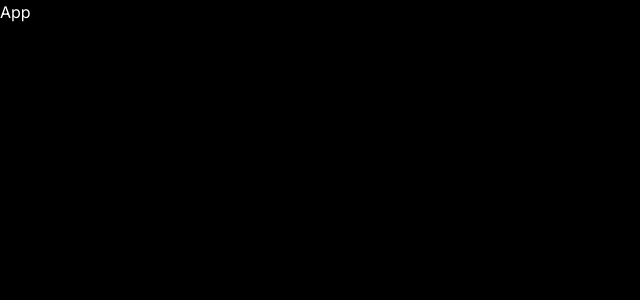
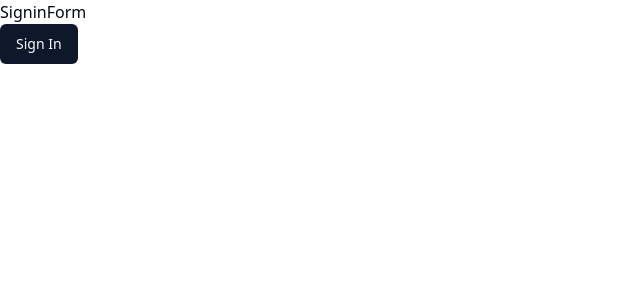
Before and after one commit to OrynaSiedina/SocMediaApp, a React (Vite) app: page /sign-in in a window 1280 px wide. Shown: the top 300 px of the page, without its empty margins (0-640 px from the left). Built offline with nearby package versions, Linux system fonts and the light colour scheme.

Commit message:
Basic structure incl roads

```diff
--- a/src/App.tsx
+++ b/src/App.tsx
@@ -1,8 +1,25 @@
-import './global.css'
+import { AuthLayout, SigninForm, SignupForm } from "./_auth";
+import RootLayout from "./_root/RootLayout";
+import { Home } from "./_root/pages";
+import "./global.css";
+import { Routes, Route } from "react-router-dom";
+
 const App = () => {
   return (
-    <div>App</div>
-  )
-}
+    <main className="flex h-screen">
+      <Routes>
+        {/*public routes */}
+        <Route element={<AuthLayout />}>
+          <Route path="/sign-in" element={<SigninForm />} />
+          <Route path="/sign-in" element={<SignupForm />} />
+        </Route>
+        {/*private routes */}
+        <Route element={<RootLayout />}>
+          <Route index element={<Home />} />
+        </Route>
+      </Routes>
+    </main>
+  );
+};
 
-export default App
+export default App;
--- /dev/null
+++ b/src/_auth/AuthLayout.tsx
@@ -0,0 +1,21 @@
+import { Outlet, Navigate } from "react-router-dom";
+
+const AuthLayout = () => {
+  const isAuth = false;
+
+  return (
+    <>
+      {isAuth ? (
+        <Navigate to="/" />
+      ) : (
+        <>
+          <section>
+            <Outlet />
+          </section>
+        </>
+      )}
+    </>
+  );
+};
+
+export default AuthLayout;
--- /dev/null
+++ b/src/_auth/forms/SigninForm.tsx
@@ -0,0 +1,12 @@
+import { Button } from "@/components/ui/button"
+
+const SigninForm = () => {
+  return (
+    <>
+    <div>SigninForm</div>
+    <Button>Sign In</Button>
+    </>
+  )
+}
+
+export default SigninForm
--- /dev/null
+++ b/src/_root/RootLayout.tsx
@@ -0,0 +1,7 @@
+const RootLayout = () => {
+  return (
+    <div>RootLayout</div>
+  )
+}
+
+export default RootLayout
--- /dev/null
+++ b/src/components/ui/button.tsx
@@ -0,0 +1,56 @@
+import * as React from "react"
+import { Slot } from "@radix-ui/react-slot"
+import { cva, type VariantProps } from "class-variance-authority"
+
+import { cn } from "@/lib/utils"
+
+const buttonVariants = cva(
+  "inline-flex items-center justify-center rounded-md text-sm font-medium ring-offset-background transition-colors focus-visible:outline-none focus-visible:ring-2 focus-visible:ring-ring focus-visible:ring-offset-2 disabled:pointer-events-none disabled:opacity-50",
+  {
+    variants: {
+      variant: {
+        default: "bg-primary text-primary-foreground hover:bg-primary/90",
+        destructive:
+          "bg-destructive text-destructive-foreground hover:bg-destructive/90",
+        outline:
+          "border border-input bg-background hover:bg-accent hover:text-accent-foreground",
+        secondary:
+          "bg-secondary text-secondary-foreground hover:bg-secondary/80",
+        ghost: "hover:bg-accent hover:text-accent-foreground",
+        link: "text-primary underline-offset-4 hover:underline",
+      },
+      size: {
+        default: "h-10 px-4 py-2",
+        sm: "h-9 rounded-md px-3",
+        lg: "h-11 rounded-md px-8",
+        icon: "h-10 w-10",
+      },
+    },
+    defaultVariants: {
+      variant: "default",
+      size: "default",
+    },
+  }
+)
+
+export interface ButtonProps
+  extends React.ButtonHTMLAttributes<HTMLButtonElement>,
+    VariantProps<typeof buttonVariants> {
+  asChild?: boolean
+}
+
+const Button = React.forwardRef<HTMLButtonElement, ButtonProps>(
+  ({ className, variant, size, asChild = false, ...props }, ref) => {
+    const Comp = asChild ? Slot : "button"
+    return (
+      <Comp
+        className={cn(buttonVariants({ variant, size, className }))}
+        ref={ref}
+        {...props}
+      />
+    )
+  }
+)
+Button.displayName = "Button"
+
+export { Button, buttonVariants }
--- a/src/global.css
+++ b/src/global.css
@@ -1,280 +1,76 @@
-@import url("https://fonts.googleapis.com/css2?family=Inter:wght@400;500;600;700;800&display=swap");
-
 @tailwind base;
 @tailwind components;
 @tailwind utilities;
 
 @layer base {
-  * {
-    @apply box-border list-none p-0 m-0 scroll-smooth;
+  :root {
+    --background: 0 0% 100%;
+    --foreground: 222.2 84% 4.9%;
+
+    --card: 0 0% 100%;
+    --card-foreground: 222.2 84% 4.9%;
+
+    --popover: 0 0% 100%;
+    --popover-foreground: 222.2 84% 4.9%;
+
+    --primary: 222.2 47.4% 11.2%;
+    --primary-foreground: 210 40% 98%;
+
+    --secondary: 210 40% 96.1%;
+    --secondary-foreground: 222.2 47.4% 11.2%;
+
+    --muted: 210 40% 96.1%;
+    --muted-foreground: 215.4 16.3% 46.9%;
+
+    --accent: 210 40% 96.1%;
+    --accent-foreground: 222.2 47.4% 11.2%;
+
+    --destructive: 0 84.2% 60.2%;
+    --destructive-foreground: 210 40% 98%;
+
+    --border: 214.3 31.8% 91.4%;
+    --input: 214.3 31.8% 91.4%;
+    --ring: 222.2 84% 4.9%;
+
+    --radius: 0.5rem;
   }
 
-  body {
-    @apply bg-dark-1 text-white min-h-screen font-inter;
+  .dark {
+    --background: 222.2 84% 4.9%;
+    --foreground: 210 40% 98%;
+
+    --card: 222.2 84% 4.9%;
+    --card-foreground: 210 40% 98%;
+
+    --popover: 222.2 84% 4.9%;
+    --popover-foreground: 210 40% 98%;
+
+    --primary: 210 40% 98%;
+    --primary-foreground: 222.2 47.4% 11.2%;
+
+    --secondary: 217.2 32.6% 17.5%;
+    --secondary-foreground: 210 40% 98%;
+
+    --muted: 217.2 32.6% 17.5%;
+    --muted-foreground: 215 20.2% 65.1%;
+
+    --accent: 217.2 32.6% 17.5%;
+    --accent-foreground: 210 40% 98%;
+
+    --destructive: 0 62.8% 30.6%;
+    --destructive-foreground: 210 40% 98%;
+
+    --border: 217.2 32.6% 17.5%;
+    --input: 217.2 32.6% 17.5%;
+    --ring: 212.7 26.8% 83.9%;
   }
 }
 
-@layer utilities {
-  /* TYPOGRAPHY */
-  .h1-bold {
-    @apply text-[36px] font-bold leading-[140%] tracking-tighter;
+@layer base {
+  * {
+    @apply border-border;
   }
-
-  .h1-semibold {
-    @apply text-[36px] font-semibold leading-[140%] tracking-tighter;
-  }
-
-  .h2-bold {
-    @apply text-[30px] font-bold leading-[140%] tracking-tighter;
-  }
-
-  .h3-bold {
-    @apply text-[24px] font-bold leading-[140%] tracking-tighter;
-  }
-
-  .base-semibold {
-    @apply text-[16px] font-semibold leading-[140%] tracking-tighter;
-  }
-
-  .base-medium {
-    @apply text-[16px] font-medium leading-[140%];
-  }
-
-  .base-regular {
-    @apply text-[16px] font-normal leading-[140%];
-  }
-
-  .body-bold {
-    @apply text-[18px] font-bold leading-[140%];
-  }
-
-  .body-medium {
-    @apply text-[18px] font-medium leading-[140%];
-  }
-
-  .small-semibold {
-    @apply text-[14px] font-semibold leading-[140%] tracking-tighter;
-  }
-
-  .small-medium {
-    @apply text-[14px] font-medium leading-[140%];
-  }
-
-  .small-regular {
-    @apply text-[14px] font-normal leading-[140%];
-  }
-
-  .subtle-semibold {
-    @apply text-[12px] font-semibold leading-[140%];
-  }
-
-  .tiny-medium {
-    @apply text-[10px] font-medium leading-[140%];
-  }
-
-  /* UTILITIES */
-  .invert-white {
-    @apply invert brightness-0 transition;
-  }
-
-  .flex-center {
-    @apply flex justify-center items-center;
-  }
-
-  .flex-between {
-    @apply flex justify-between items-center;
-  }
-
-  .flex-start {
-    @apply flex justify-start items-center;
-  }
-
-  .custom-scrollbar::-webkit-scrollbar {
-    width: 3px;
-    height: 3px;
-    border-radius: 2px;
-  }
-
-  .custom-scrollbar::-webkit-scrollbar-track {
-    background: #09090a;
-  }
-
-  .custom-scrollbar::-webkit-scrollbar-thumb {
-    background: #5c5c7b;
-    border-radius: 50px;
-  }
-
-  .custom-scrollbar::-webkit-scrollbar-thumb:hover {
-    background: #7878a3;
-  }
-
-  .common-container {
-    @apply flex flex-col flex-1 items-center gap-10 overflow-scroll py-10 px-5 md:px-8 lg:p-14 custom-scrollbar;
-  }
-
-  /* All Users */
-  .user-container {
-    @apply max-w-5xl flex flex-col items-start w-full gap-6 md:gap-9;
-  }
-
-  .user-grid {
-    @apply w-full grid grid-cols-1 xs:grid-cols-2 md:grid-cols-2 lg:grid-cols-2 xl:grid-cols-3 gap-7 max-w-5xl;
-  }
-
-  /* Explore */
-  .explore-container {
-    @apply flex flex-col flex-1 items-center overflow-scroll py-10 px-5 md:p-14 custom-scrollbar;
-  }
-
-  .explore-inner_container {
-    @apply max-w-5xl flex flex-col items-center w-full gap-6 md:gap-9;
-  }
-
-  .explore-search {
-    @apply h-12 bg-dark-4 border-none placeholder:text-light-4 focus-visible:ring-0 focus-visible:ring-offset-0 ring-offset-0 !important;
-  }
-
-  /* Home */
-  .home-container {
-    @apply flex flex-col flex-1 items-center gap-10 overflow-scroll py-10 px-5 md:px-8 lg:p-14 custom-scrollbar;
-  }
-
-  .home-posts {
-    @apply max-w-screen-sm flex flex-col items-center w-full gap-6 md:gap-9;
-  }
-
-  .home-creators {
-    @apply hidden xl:flex flex-col w-72 2xl:w-465 px-6 py-10 gap-10  overflow-scroll custom-scrollbar;
-  }
-
-  /* Post Details */
-  .post_details-container {
-    @apply flex flex-col flex-1 gap-10 overflow-scroll py-10 px-5 md:p-14 custom-scrollbar items-center;
-  }
-
-  .post_details-card {
-    @apply bg-dark-2 w-full max-w-5xl rounded-[30px] flex-col flex xl:flex-row border border-dark-4 xl:rounded-l-[24px];
-  }
-
-  .post_details-img {
-    @apply h-80 lg:h-[480px] xl:w-[48%] rounded-t-[30px] xl:rounded-l-[24px] xl:rounded-tr-none object-cover p-5 bg-dark-1;
-  }
-
-  .post_details-info {
-    @apply bg-dark-2 flex flex-col gap-5 lg:gap-7 flex-1 items-start p-8 rounded-[30px];
-  }
-
-  .post_details-delete_btn {
-    @apply p-0 flex gap-3 hover:bg-transparent hover:text-light-1  text-light-1 small-medium lg:base-medium;
-  }
-
-  /* Profile */
-  .profile-container {
-    @apply flex flex-col items-center flex-1 gap-10 overflow-scroll py-10 px-5 md:p-14 custom-scrollbar;
-  }
-
-  .profile-inner_container {
-    @apply flex items-center md:mb-8 xl:items-start gap-8 flex-col xl:flex-row relative max-w-5xl w-full;
-  }
-
-  .profile-tab {
-    @apply flex-center gap-3 py-4 w-48 bg-dark-2  transition flex-1 xl:flex-initial;
-  }
-
-  /* Saved */
-  .saved-container {
-    @apply flex flex-col flex-1 items-center gap-10 overflow-scroll py-10 px-5 md:p-14 custom-scrollbar;
-  }
-
-  /* Bottom bar */
-  .bottom-bar {
-    @apply z-50 flex-between w-full sticky bottom-0 rounded-t-[20px] bg-dark-2 px-5 py-4 md:hidden;
-  }
-
-  /* File uploader */
-  .file_uploader-img {
-    @apply h-80 lg:h-[480px] w-full rounded-[24px] object-cover object-top;
-  }
-
-  .file_uploader-label {
-    @apply text-light-4 text-center small-regular w-full p-4 border-t border-t-dark-4;
-  }
-
-  .file_uploader-box {
-    @apply flex-center flex-col p-7 h-80 lg:h-[612px];
-  }
-
-  /* Grid Post List */
-  .grid-container {
-    @apply w-full grid grid-cols-1 sm:grid-cols-2 md:grid-cols-1 lg:grid-cols-2 xl:grid-cols-3 gap-7 max-w-5xl;
-  }
-
-  .grid-post_link {
-    @apply flex rounded-[24px] border border-dark-4 overflow-hidden cursor-pointer w-full h-full;
-  }
-
-  .grid-post_user {
-    @apply absolute bottom-0 p-5 flex-between w-full bg-gradient-to-t from-dark-3 to-transparent rounded-b-[24px] gap-2;
-  }
-
-  /* Left sidebar */
-  .leftsidebar {
-    @apply hidden md:flex px-6 py-10 flex-col justify-between min-w-[270px] bg-dark-2;
-  }
-
-  .leftsidebar-link {
-    @apply rounded-lg base-medium hover:bg-primary-500 transition;
-  }
-
-  /* Post Card */
-  .post-card {
-    @apply bg-dark-2 rounded-3xl border border-dark-4 p-5 lg:p-7 w-full max-w-screen-sm;
-  }
-
-  .post-card_img {
-    @apply h-64 xs:h-[400px] lg:h-[450px] w-full rounded-[24px] object-cover mb-5;
-  }
-
-  /* Topbar */
-  .topbar {
-    @apply sticky top-0 z-50 md:hidden bg-dark-2 w-full;
-  }
-
-  /* User card */
-  .user-card {
-    @apply flex-center flex-col gap-4 border border-dark-4 rounded-[20px] px-5 py-8;
+  body {
+    @apply bg-background text-foreground;
   }
 }
-
-@layer components {
-  /* SHADCN COMPONENTS */
-  /* Form */
-  .shad-form_label {
-    @apply text-white !important;
-  }
-
-  .shad-form_message {
-    @apply text-red !important;
-  }
-
-  .shad-input {
-    @apply h-12 bg-dark-4 border-none placeholder:text-light-4 focus-visible:ring-1 focus-visible:ring-offset-1 ring-offset-light-3 !important;
-  }
-
-  .shad-textarea {
-    @apply h-36 bg-dark-3 rounded-xl border-none focus-visible:ring-1 focus-visible:ring-offset-1 ring-offset-light-3 !important;
-  }
-
-  /* Button */
-  .shad-button_primary {
-    @apply bg-primary-500 hover:bg-primary-500 text-light-1 flex gap-2 !important;
-  }
-
-  .shad-button_dark_4 {
-    @apply h-12 bg-dark-4 px-5 text-light-1 flex gap-2 !important;
-  }
-
-  .shad-button_ghost {
-    @apply flex gap-4 items-center justify-start hover:bg-transparent hover:text-white !important;
-  }
-}
--- a/src/main.tsx
+++ b/src/main.tsx
@@ -1,4 +1,9 @@
 import ReactDOM from "react-dom/client";
 import App from "./App";
+import { BrowserRouter } from "react-router-dom";
 
-ReactDOM.createRoot(document.getElementById("root")!).render(<App/>);
+ReactDOM.createRoot(document.getElementById("root")!).render(
+  <BrowserRouter>
+    <App />
+  </BrowserRouter>
+);
--- a/tailwind.config.js
+++ b/tailwind.config.js
@@ -1,66 +1,76 @@
 /** @type {import('tailwindcss').Config} */
-const defaultTheme = require('tailwindcss/defaultTheme')
-
 module.exports = {
-  darkMode: ['class'],
+  darkMode: ["class"],
   content: [
     './pages/**/*.{ts,tsx}',
     './components/**/*.{ts,tsx}',
     './app/**/*.{ts,tsx}',
     './src/**/*.{ts,tsx}',
-  ],
+	],
   theme: {
     container: {
       center: true,
-      padding: '2rem',
+      padding: "2rem",
       screens: {
-        '2xl': '1400px',
-
+        "2xl": "1400px",
       },
     },
     extend: {
       colors: {
-        'primary-500': '#877EFF',
-        'primary-600': '#5D5FEF',
-        'secondary-500': '#FFB620',
-        'off-white': '#D0DFFF',
-        'red': '#FF5A5A',
-        'dark-1': '#000000',
-        'dark-2': '#09090A',
-        'dark-3': '#101012',
-        'dark-4': '#1F1F22',
-        'light-1': '#FFFFFF',
-        'light-2': '#EFEFEF',
-        'light-3': '#7878A3',
-        'light-4': '#5C5C7B',
+        border: "hsl(var(--border))",
+        input: "hsl(var(--input))",
+        ring: "hsl(var(--ring))",
+        background: "hsl(var(--background))",
+        foreground: "hsl(var(--foreground))",
+        primary: {
+          DEFAULT: "hsl(var(--primary))",
+          foreground: "hsl(var(--primary-foreground))",
+        },
+        secondary: {
+          DEFAULT: "hsl(var(--secondary))",
+          foreground: "hsl(var(--secondary-foreground))",
+        },
+        destructive: {
+          DEFAULT: "hsl(var(--destructive))",
+          foreground: "hsl(var(--destructive-foreground))",
+        },
+        muted: {
+          DEFAULT: "hsl(var(--muted))",
+          foreground: "hsl(var(--muted-foreground))",
+        },
+        accent: {
+          DEFAULT: "hsl(var(--accent))",
+          foreground: "hsl(var(--accent-foreground))",
+        },
+        popover: {
+          DEFAULT: "hsl(var(--popover))",
+          foreground: "hsl(var(--popover-foreground))",
+        },
+        card: {
+          DEFAULT: "hsl(var(--card))",
+          foreground: "hsl(var(--card-foreground))",
+        },
       },
-      screens: {
-        'xs': '480px',
-
-      },
-      width: {
-        '420': '420px',
-        '465': '465px',
-      },
-      fontFamily: {
-        inter: ['Inter', 'sans-serif'],
-
+      borderRadius: {
+        lg: "var(--radius)",
+        md: "calc(var(--radius) - 2px)",
+        sm: "calc(var(--radius) - 4px)",
       },
       keyframes: {
-        'accordion-down': {
+        "accordion-down": {
           from: { height: 0 },
-          to: { height: 'var(--radix-accordion-content-height)' },
+          to: { height: "var(--radix-accordion-content-height)" },
         },
-        'accordion-up': {
-          from: { height: 'var(--radix-accordion-content-height)' },
+        "accordion-up": {
+          from: { height: "var(--radix-accordion-content-height)" },
           to: { height: 0 },
         },
       },
       animation: {
-        'accordion-down': 'accordion-down 0.2s ease-out',
-        'accordion-up': 'accordion-up 0.2s ease-out',
+        "accordion-down": "accordion-down 0.2s ease-out",
+        "accordion-up": "accordion-up 0.2s ease-out",
       },
     },
   },
-  plugins: [require('tailwindcss-animate')],
-};
+  plugins: [require("tailwindcss-animate")],
+}
```
Also changed, not shown: src/_auth/forms/SignupForm.tsx (added, +7 -0 lines), src/_root/pages/Home.tsx (added, +7 -0 lines), 1 other file (tests, documents, lock files or other folders).
